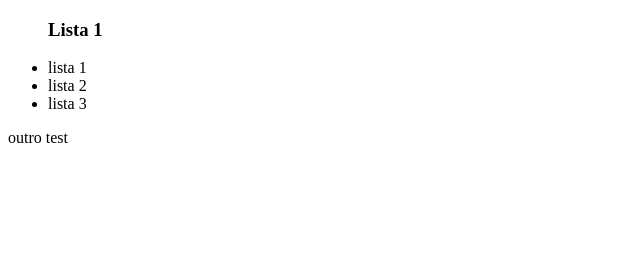
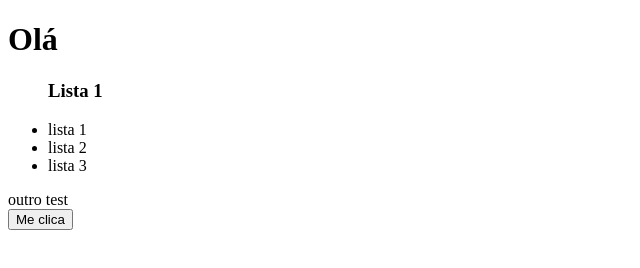
Before and after one commit to JulioVernner/testeimportgit, a plain HTML site: page index.html in a window 1280 px wide. Shown: the whole page, without its empty margins (0-640 px from the left). Drawn offline with Linux system fonts and the light colour scheme.

Commit message:
Adicionando arquivos e commit

```diff
--- a/arquivotest.js
+++ b/arquivotest.js
@@ -1 +1,27 @@
-//nothing
+/*function createButton()
+{
+     var btn = document.createElement('BUTTON');
+     var lbl = document.createTextNode("CLICK ME");
+     btn.appendChild(lbl);
+     btn.onclick = function()
+     {
+        window.history.go(0);
+     }
+     document.body.appendChild(btn);
+}*/
+
+
+function criarBotao() {
+    var btn = document.createElement('button');
+    var nomebtn = document.createTextNode('Me clica')
+
+    btn.appendChild(nomebtn);
+    document.body.appendChild(btn);
+
+    btn.onclick = function() {
+        alert('Clicado')
+        console.log('Apertou')
+    }
+}
+
+criarBotao();
--- a/index.html
+++ b/index.html
@@ -4,9 +4,16 @@
 
     <head>
         <meta charset="UTF-8">
+        <title>Teste Título</title>
     </head>
+        <h1>Olá</h1>
+    <header>
+
+    </header>
 
     <body>
+
+        <!--<button class="btn">button</button> !-->
         <ul> <h3>Lista 1</h3>
             <li>lista 1</li>
             <li>lista 2</li>
@@ -14,6 +21,9 @@
         </ul>
     </body>
 
+
+
     <footer>outro test</footer>
 
+    <script src="arquivotest.js" type="text/javascript"></script>
 </html>
```
